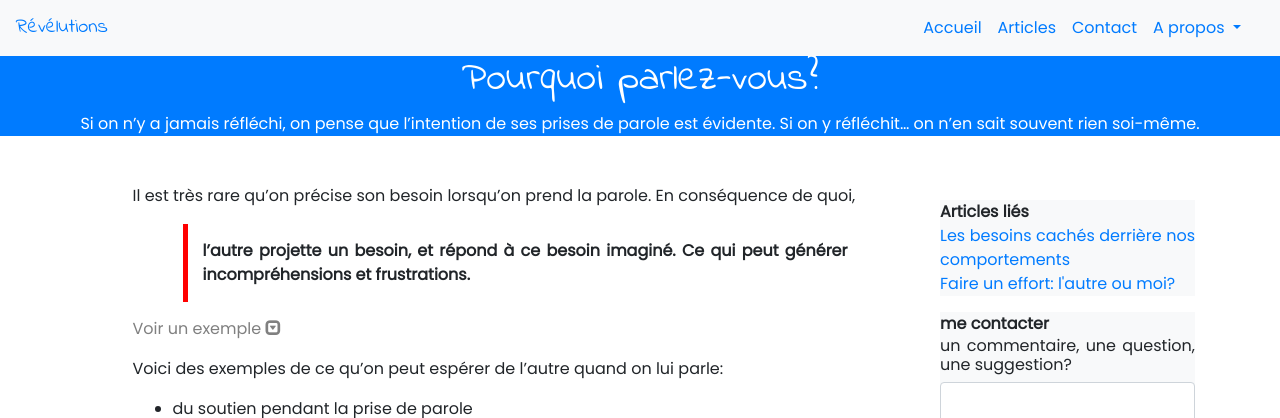
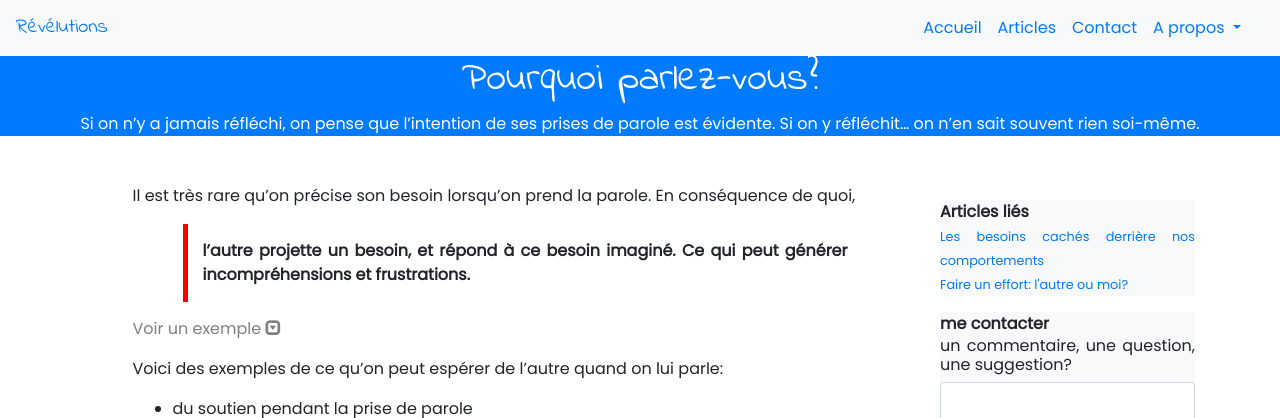
Before and after one commit to OrgaEvolutions/Nathoup.github.io, a Jekyll site: the page built from articles/prise_parole.html, in a window 1280 px wide. Shown: the top 418 px of the page. Built offline with Jekyll 4.4.1, drawn with Linux system fonts in a browser that asks for light colours; nearby versions of some CDN libraries; some web fonts are replaced.

Commit message:
Update article.html

```diff
--- a/_layouts/article.html
+++ b/_layouts/article.html
@@ -14,7 +14,7 @@ layout: default
 	     {% for reco in site.data.recos_articles %}{% if reco.id==page.id %}
 			{% for article_reco in reco.recos %}
 	     			{% for page in site.pages %}{% if page.id==article_reco.id %}
-	     				<a href={{page.url}}>{{page.title}}</a><br>
+	     				<a href={{page.url}} style="font-size:0.8em;">{{page.title}}</a><br>
 	     			{% endif %}{% endfor %}
 	     		{% endfor %}
 	     {% endif %}{% endfor %}
```
